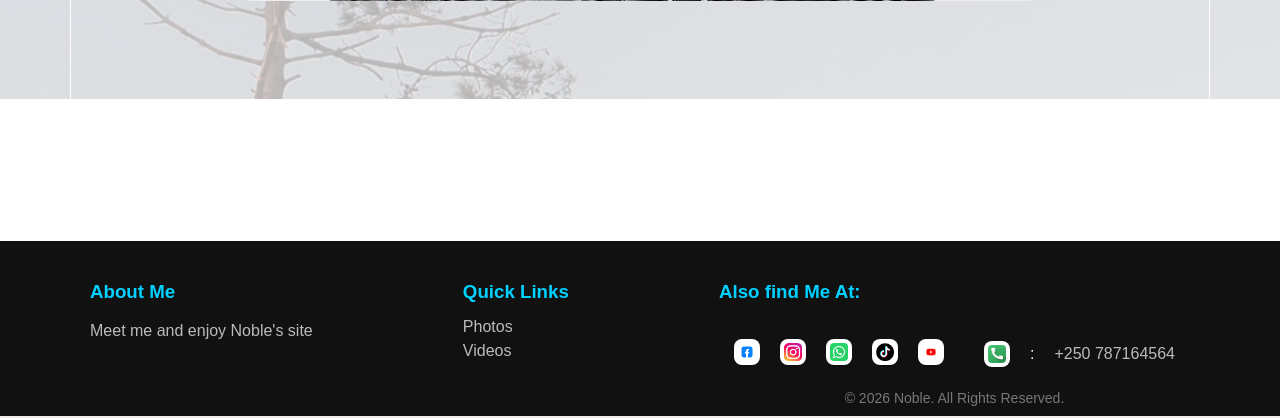
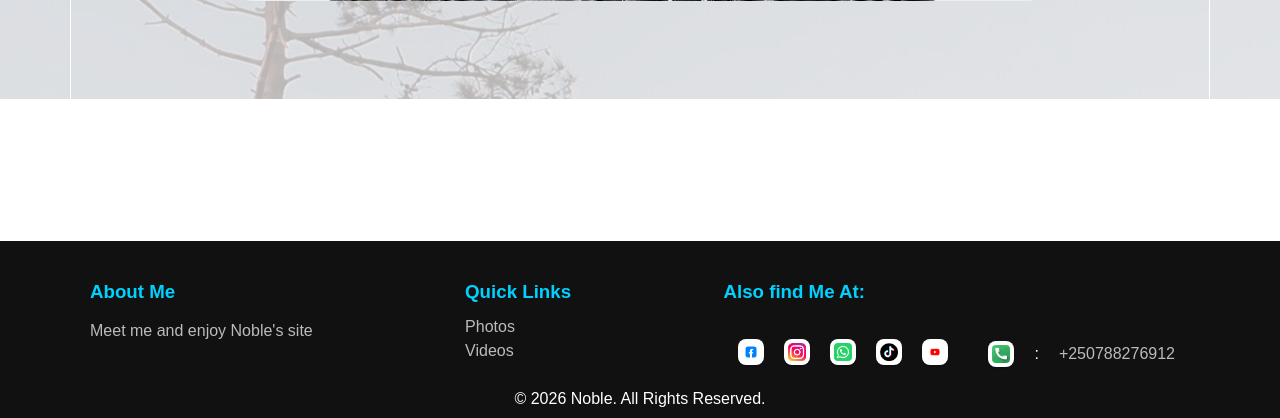
Before and after one commit to uwamahoroaline2018-sudo/Norbert, a PHP site: page /favorite-images.php in a window 1280 px wide. Shown: the part 701-1119 px from the top of the page. Run offline with PHP 8.4, Linux system fonts and the light colour scheme; grey boxes are pictures that could not be loaded.

Commit message:
Update favorite-images.php

```diff
--- a/favorite-images.php
+++ b/favorite-images.php
@@ -299,7 +299,7 @@
 </aside>
 </div>
 
- <footer class="footer">
+<footer class="footer">
    <div class="footer-row">
 
      <div class="footer-col">
@@ -345,16 +345,18 @@
 
         <br><br>
 
-        <img src="call.jpg" alt="Call">: <p>+250 787164564</p>
+        <img src="call.jpg" alt="Call">: <p>+250788276912</p>
         </div>
         <center>
            <div class="footer-bottom">
-    &copy; 2026 Noble. All Rights Reserved.
+
    </div></center>
 
      </div>
 
    </div>
+
+   <center>&copy; 2026 Noble. All Rights Reserved.</center>
  </footer>
 
 </body>
```
